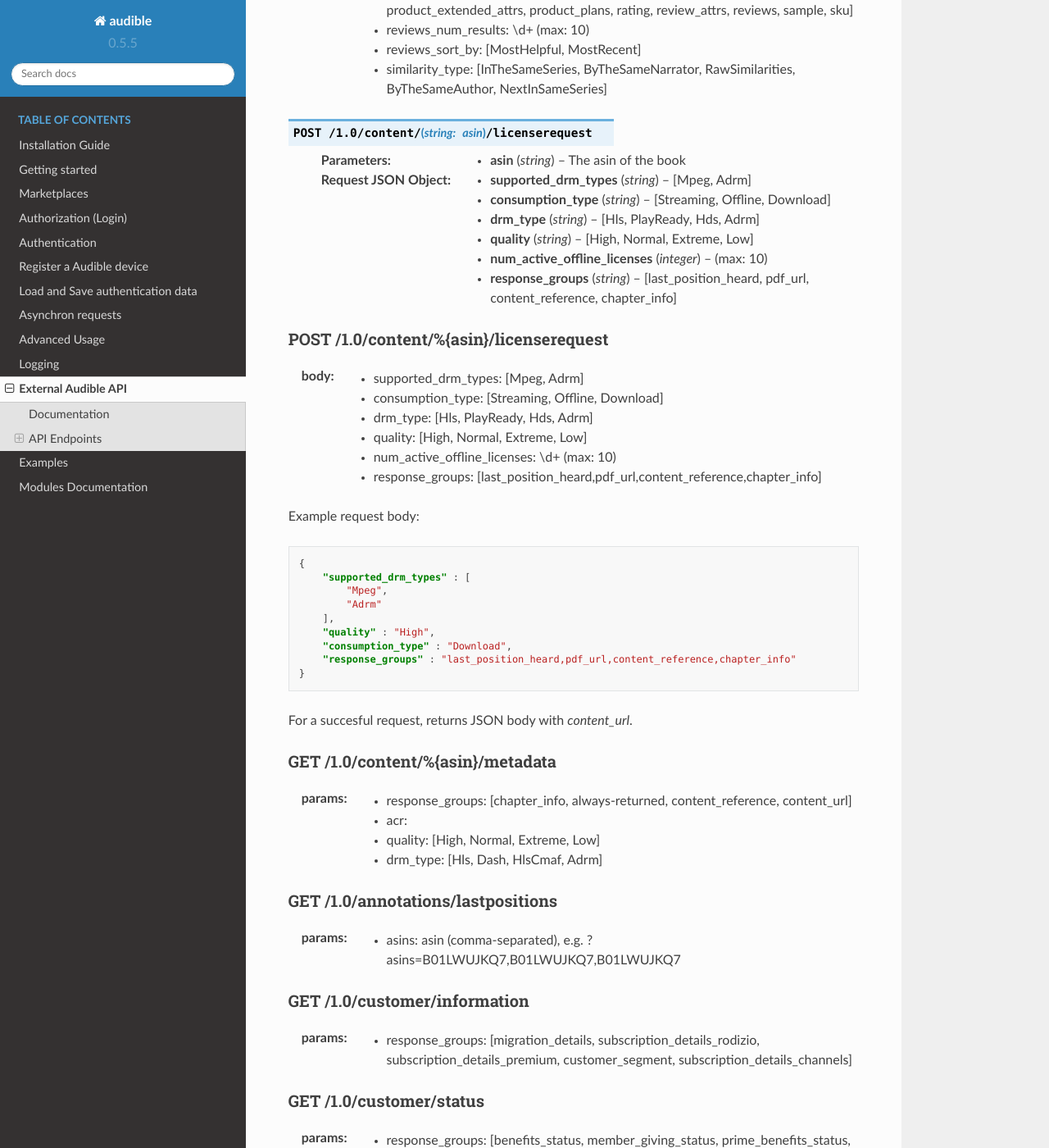
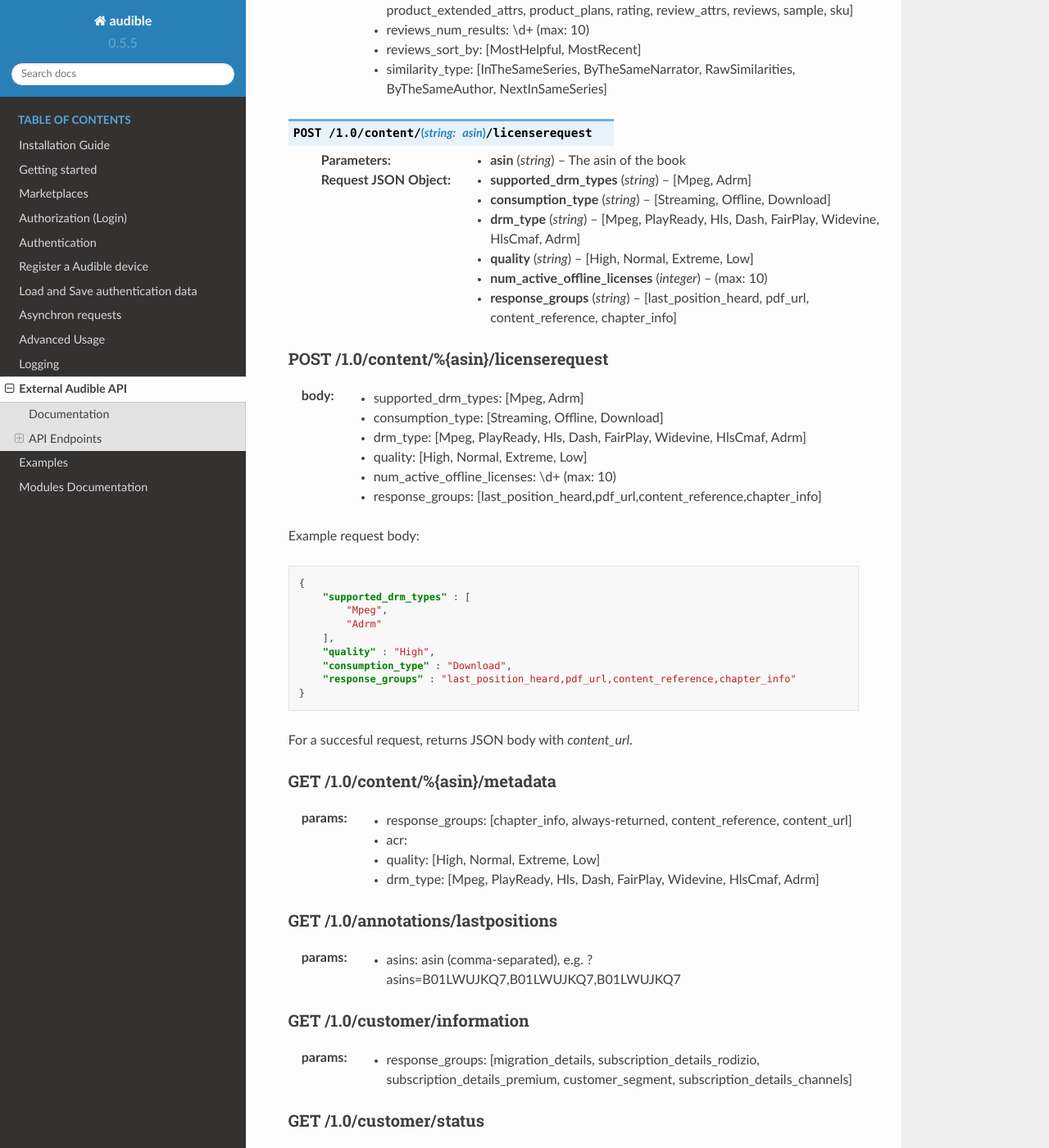
Before and after one commit to mkb79/Audible, a Sphinx documentation site: the page built from docs/source/misc/external_api.rst, in a window 1280 px wide and 1400 px high, scrolled down 8016 px. Shown: the whole window at 82% size. Built offline with Sphinx 7.4.7 and the Read the Docs theme 2.0.0, drawn with Linux system fonts in a browser that asks for light colours.

Commit message:
Update external_api.rst

```diff
--- a/docs/source/misc/external_api.rst
+++ b/docs/source/misc/external_api.rst
@@ -400,7 +400,7 @@ GET /1.0/catalog/products/%{asin}/sims
    :type asin: string
    :<json string supported_drm_types: [Mpeg, Adrm]
    :<json string consumption_type: [Streaming, Offline, Download]
-   :<json string drm_type: [Hls, PlayReady, Hds, Adrm]
+   :<json string drm_type: [Mpeg, PlayReady, Hls, Dash, FairPlay, Widevine, HlsCmaf, Adrm]
    :<json string quality: [High, Normal, Extreme, Low]
    :<json integer num_active_offline_licenses: (max: 10)
    :<json string response_groups: [last_position_heard, pdf_url,
@@ -412,7 +412,7 @@ POST /1.0/content/%{asin}/licenserequest
 :body:
    - supported_drm_types: [Mpeg, Adrm]
    - consumption_type: [Streaming, Offline, Download]
-   - drm_type: [Hls, PlayReady, Hds, Adrm]
+   - drm_type: [Mpeg, PlayReady, Hls, Dash, FairPlay, Widevine, HlsCmaf, Adrm]
    - quality: [High, Normal, Extreme, Low]
    - num_active_offline_licenses: \\d+ (max: 10)
    - response_groups: [last_position_heard,pdf_url,content_reference,chapter_info]
@@ -440,7 +440,7 @@ GET /1.0/content/%{asin}/metadata
    - response_groups: [chapter_info, always-returned, content_reference, content_url]
    - acr:
    - quality: [High, Normal, Extreme, Low]
-   - drm_type: [Hls, Dash, HlsCmaf, Adrm]
+   - drm_type: [Mpeg, PlayReady, Hls, Dash, FairPlay, Widevine, HlsCmaf, Adrm]
 
 
 GET /1.0/annotations/lastpositions
```
